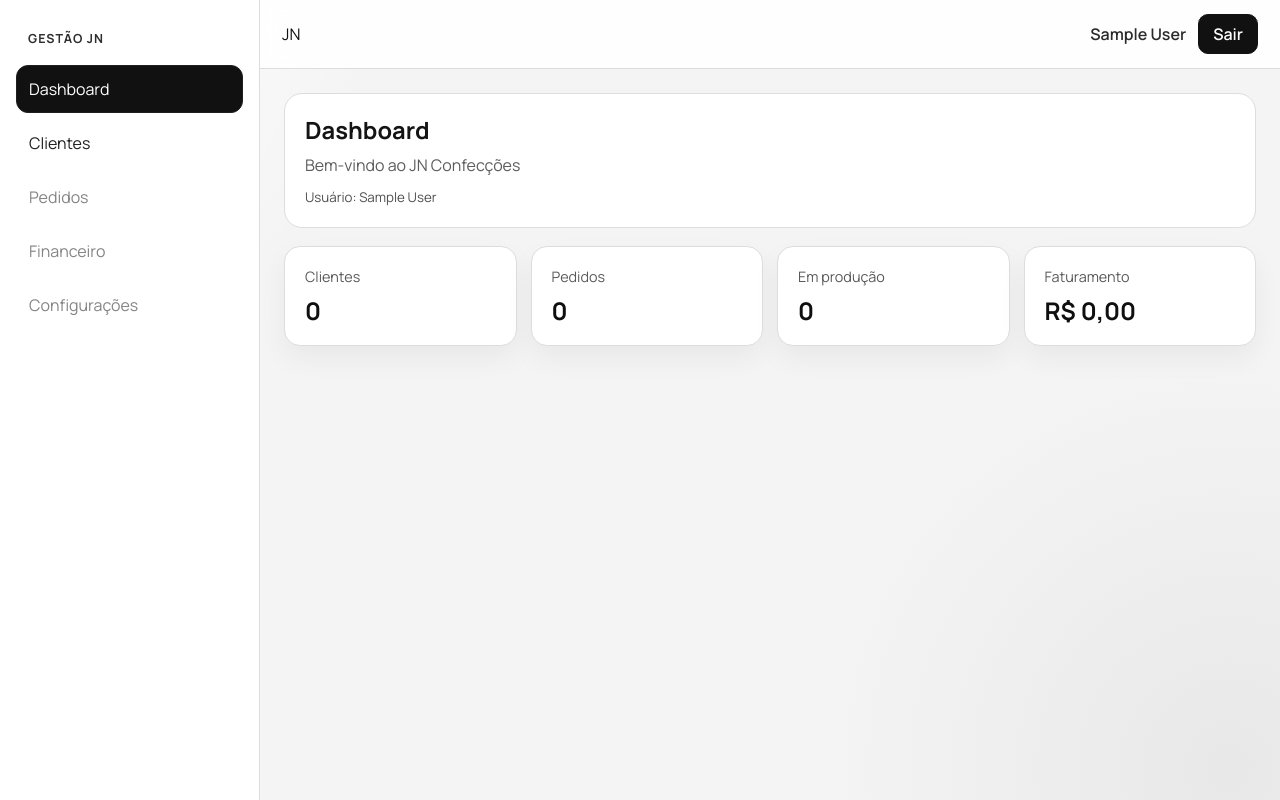
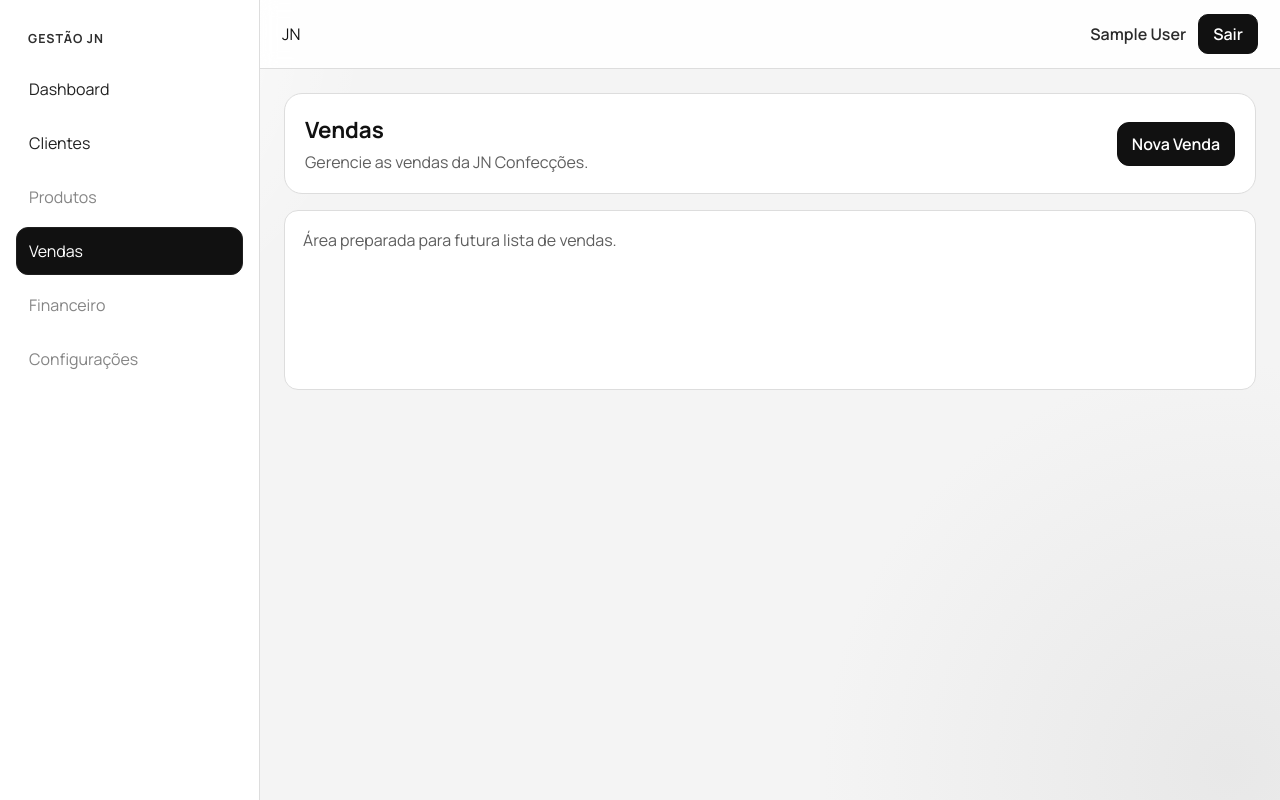
Before and after one commit to robson10sjp-blip/JN-Confeccoes, a React (Vite) app: page /vendas in a window 1280 px wide. Before the commit this address led to /dashboard. Built offline with nearby package versions, Linux system fonts and the light colour scheme; no server answers; sample sign-in values are in the browser's storage.

Commit message:
Adicionado módulo Vendas e reorganizado menu lateral

```diff
--- a/src/constants/sidebarMenu.js
+++ b/src/constants/sidebarMenu.js
@@ -1,7 +1,8 @@
 export const sidebarMenuItems = [
   { key: 'dashboard', label: 'Dashboard', path: '/dashboard', enabled: true },
   { key: 'clientes', label: 'Clientes', path: '/clientes', enabled: true },
-  { key: 'pedidos', label: 'Pedidos', path: '', enabled: false },
+  { key: 'produtos', label: 'Produtos', path: '', enabled: false },
+  { key: 'vendas', label: 'Vendas', path: '/vendas', enabled: true },
   { key: 'financeiro', label: 'Financeiro', path: '', enabled: false },
   { key: 'configuracoes', label: 'Configurações', path: '', enabled: false },
 ]
--- /dev/null
+++ b/src/pages/SalesPage.jsx
@@ -0,0 +1,58 @@
+import { useState } from 'react'
+import { useNavigate } from 'react-router-dom'
+import { sidebarMenuItems } from '../constants/sidebarMenu'
+import { useAuth } from '../hooks/useAuth'
+import DashboardLayout from '../layouts/DashboardLayout'
+import '../styles/sales-page.css'
+
+function SalesPage() {
+  const { user, logout } = useAuth()
+  const navigate = useNavigate()
+  const [activeItem, setActiveItem] = useState('vendas')
+
+  const userName = user?.displayName?.trim() || user?.email?.split('@')[0] || 'Usuário'
+
+  const handleSelectMenuItem = (itemKey) => {
+    const menuItem = sidebarMenuItems.find((item) => item.key === itemKey)
+
+    if (!menuItem?.enabled || !menuItem.path) {
+      return
+    }
+
+    setActiveItem(itemKey)
+    navigate(menuItem.path)
+  }
+
+  const handleLogout = async () => {
+    await logout()
+    navigate('/login', { replace: true })
+  }
+
+  return (
+    <DashboardLayout
+      sidebarItems={sidebarMenuItems}
+      activeItem={activeItem}
+      onSelectItem={handleSelectMenuItem}
+      userName={userName}
+      onLogout={handleLogout}
+    >
+      <section className="sales-page">
+        <header className="sales-page-header">
+          <div>
+            <h1>Vendas</h1>
+            <p>Gerencie as vendas da JN Confecções.</p>
+          </div>
+          <button type="button" className="sales-primary-button">
+            Nova Venda
+          </button>
+        </header>
+
+        <section className="sales-list-placeholder" aria-label="Área de lista de vendas">
+          <p>Área preparada para futura lista de vendas.</p>
+        </section>
+      </section>
+    </DashboardLayout>
+  )
+}
+
+export default SalesPage
--- a/src/routes/AppRoutes.jsx
+++ b/src/routes/AppRoutes.jsx
@@ -7,6 +7,7 @@ import DashboardPage from '../pages/DashboardPage'
 import ForgotPasswordPage from '../pages/ForgotPasswordPage'
 import LoginPage from '../pages/LoginPage'
 import RegisterPage from '../pages/RegisterPage'
+import SalesPage from '../pages/SalesPage'
 
 function AppRoutes() {
   const { loading } = useAuth()
@@ -37,6 +38,14 @@ function AppRoutes() {
           </ProtectedRoute>
         }
       />
+      <Route
+        path="/vendas"
+        element={
+          <ProtectedRoute>
+            <SalesPage />
+          </ProtectedRoute>
+        }
+      />
       <Route path="*" element={<Navigate to="/login" replace />} />
     </Routes>
   )
--- /dev/null
+++ b/src/styles/sales-page.css
@@ -0,0 +1,61 @@
+.sales-page {
+  display: grid;
+  gap: 16px;
+}
+
+.sales-page-header {
+  border: 1px solid var(--line);
+  border-radius: 18px;
+  background: #ffffff;
+  padding: 20px;
+  display: flex;
+  justify-content: space-between;
+  align-items: center;
+  gap: 14px;
+}
+
+.sales-page-header h1 {
+  margin: 0;
+  font-size: 1.4rem;
+}
+
+.sales-page-header p {
+  margin: 6px 0 0;
+  color: var(--text-secondary);
+}
+
+.sales-primary-button {
+  border: 1px solid #101010;
+  border-radius: 12px;
+  background: #111111;
+  color: #ffffff;
+  font-weight: 600;
+  padding: 10px 14px;
+  cursor: pointer;
+}
+
+.sales-list-placeholder {
+  border: 1px solid var(--line);
+  border-radius: 14px;
+  background: #ffffff;
+  padding: 18px;
+  min-height: 180px;
+  display: grid;
+  align-content: start;
+}
+
+.sales-list-placeholder p {
+  margin: 0;
+  color: #5d5d5d;
+}
+
+@media (max-width: 760px) {
+  .sales-page-header {
+    flex-direction: column;
+    align-items: flex-start;
+  }
+
+  .sales-primary-button {
+    width: 100%;
+  }
+}
```
